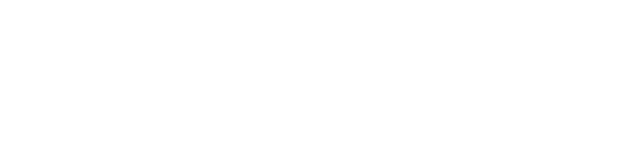
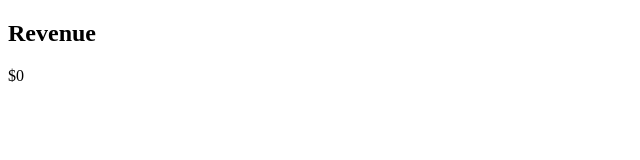
Before and after one commit to dc-333-usf/codingChallenge12, a plain HTML site: page index.html in a window 1280 px wide. Shown: the whole page, without its empty margins (0-640 px from the left). Drawn offline with Linux system fonts and the light colour scheme.

Commit message:
Task 1 - Created Revenue Metric Card

```diff
--- a/cc_12.js
+++ b/cc_12.js
@@ -0,0 +1,10 @@
+//Task 1: business dashboard.
+let dashboard = document.getElementById("dashboard"); //let a variable be equal to the element we select from html with the ID "dashboard"
+let dashboard1 = document.querySelector("#dashboard"); //find the same div, but using the query selector method. This method is more flexible, but slower
+const metricCard = document.createElement('div'); //create the constant metricCard, which will be a new div element
+metricCard.setAttribute("class", "metric-card"); //set the attribute class equal to metric-card
+metricCard.setAttribute("id", "revenueCard"); //set the attribute id equal to revenueCard
+metricCard.innerHTML = `
+    <h2>Revenue</h2>
+    <p>$0</p>`; //use the innerHTML method to add content to the div element. Use innerHTML and not textContent because this method can interpret html tags
+dashboard.appendChild(metricCard); //use the appendChild method to add the metricCard div element as a child of the dashboard div element
--- a/index.html
+++ b/index.html
@@ -6,6 +6,7 @@
     <title>Document</title>
 </head>
 <body>
+    <div id="dashboard"></div>
     <script src="cc_12.js"></script>
 </body>
 </html>
```
